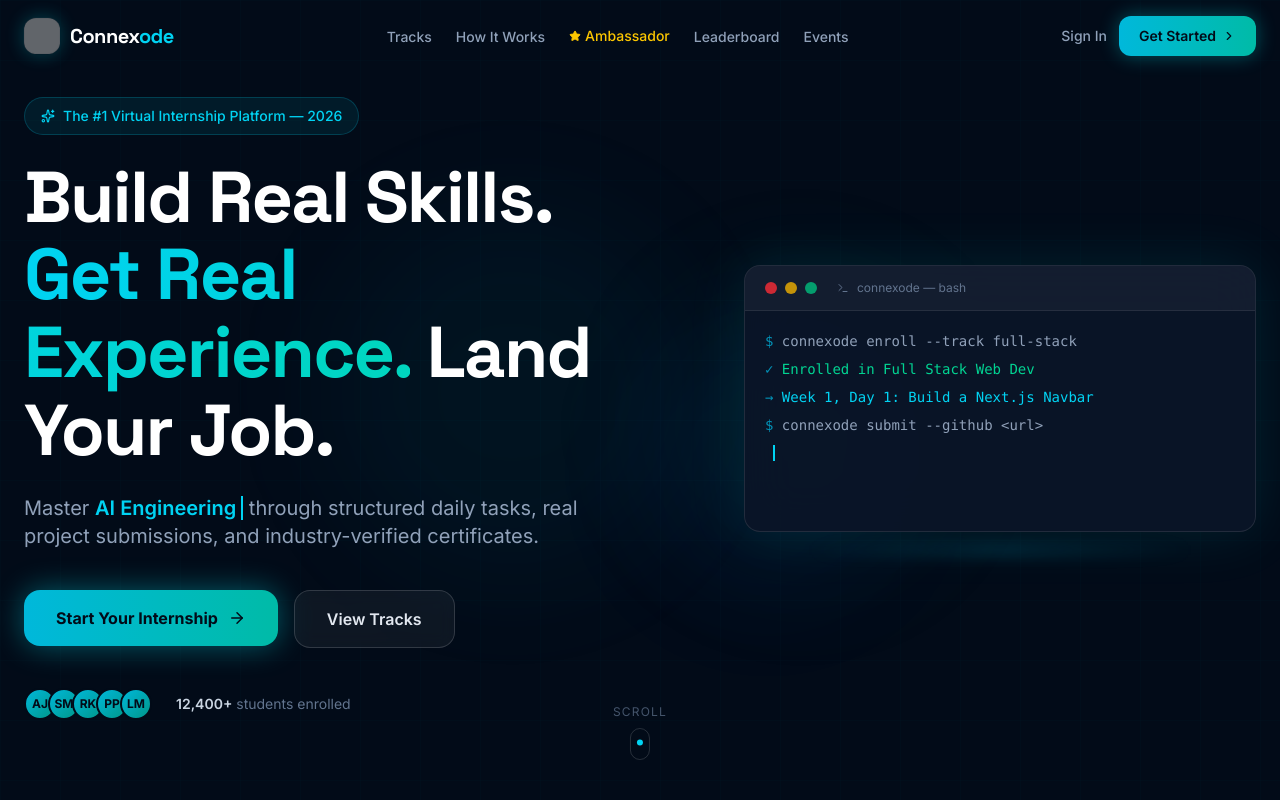
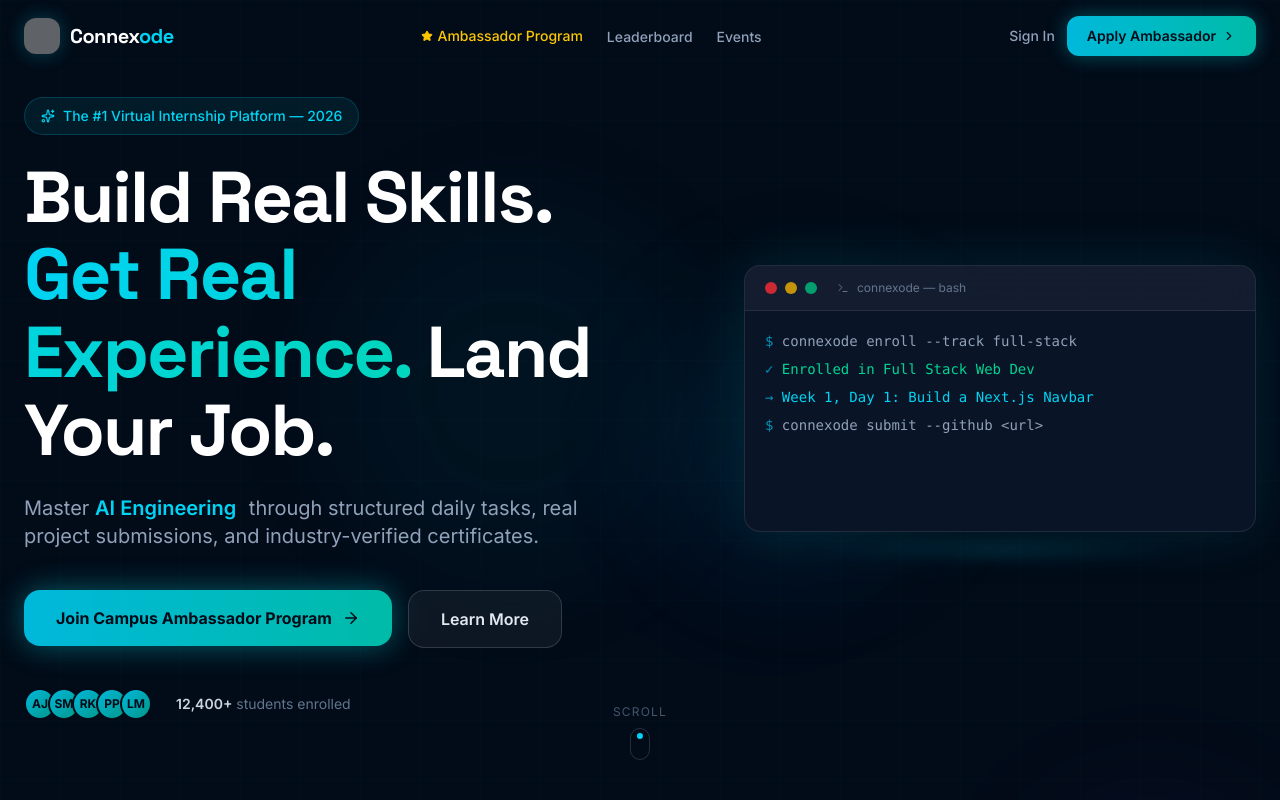
Before and after one commit to Ahmedkhn143/Connexode, a Next.js app: page / in a window 1280 px wide. Shown: the top 800 px of the page. Built offline with nearby package versions, Linux system fonts and the light colour scheme; grey boxes are pictures that could not be loaded.

Commit message:
feat: hide virtual internships and prioritize campus ambassador program

```diff
--- a/app/page.tsx
+++ b/app/page.tsx
@@ -19,8 +19,8 @@
     <main className="relative bg-[#020B18]">
       <Navbar />
       <HeroSection />
-      <TracksSection />
-      <HowItWorksSection />
+      {/* <TracksSection /> */}
+      {/* <HowItWorksSection /> */}
       <TrustSection />
       <CTASection />
       <Footer />
--- a/components/landing/HeroSection.tsx
+++ b/components/landing/HeroSection.tsx
@@ -139,18 +139,18 @@
             className="flex flex-col items-center gap-4 sm:flex-row lg:items-start"
           >
             <Link
-              href={isLoggedIn ? "#tracks" : "/register?tab=signup"}
+              href="/ambassador"
               className="group flex items-center gap-2.5 rounded-2xl bg-gradient-to-r from-cyan-500 to-teal-500 px-8 py-4 text-base font-bold text-[#020B18] shadow-[0_0_30px_rgba(0,245,255,0.35)] transition-all duration-300 hover:scale-105 hover:shadow-[0_0_50px_rgba(0,245,255,0.55)]"
             >
-              {isLoggedIn ? "Explore Tracks" : "Start Your Internship"}
+              Join Campus Ambassador Program
               <ArrowRight size={18} className="transition-transform group-hover:translate-x-1" />
             </Link>
-            <a
-              href="#tracks"
+            <Link
+              href="/ambassador"
               className="flex items-center gap-2.5 rounded-2xl border border-white/15 bg-white/5 px-8 py-4 text-base font-semibold text-slate-200 backdrop-blur-sm transition-all duration-300 hover:border-white/30 hover:bg-white/10"
             >
-              View Tracks
-            </a>
+              Learn More
+            </Link>
           </motion.div>
 
           {/* Social proof */}
--- a/components/layout/Navbar.tsx
+++ b/components/layout/Navbar.tsx
@@ -80,14 +80,14 @@
           {/* Desktop Nav Links — only show for non-logged-in or students */}
           {(!activeUser || role === "STUDENT") && (
             <ul className="hidden items-center gap-6 md:flex">
-              {!activeUser ? (
+               {!activeUser ? (
                 <>
-                  <li><a href="#tracks" className="text-sm font-medium text-slate-400 hover:text-cyan-400 transition-colors">Tracks</a></li>
-                  <li><a href="#how-it-works" className="text-sm font-medium text-slate-400 hover:text-cyan-400 transition-colors">How It Works</a></li>
+                  {/* <li><a href="#tracks" className="text-sm font-medium text-slate-400 hover:text-cyan-400 transition-colors">Tracks</a></li> */}
+                  {/* <li><a href="#how-it-works" className="text-sm font-medium text-slate-400 hover:text-cyan-400 transition-colors">How It Works</a></li> */}
                   <li>
                     <Link href="/ambassador" className="flex items-center gap-1 text-sm font-medium text-yellow-400 hover:text-yellow-300 transition-colors">
                       <Star size={12} className="fill-yellow-400" />
-                      Ambassador
+                      Ambassador Program
                     </Link>
                   </li>
                   <li><Link href="/leaderboard" className="text-sm font-medium text-slate-400 hover:text-cyan-400 transition-colors">Leaderboard</Link></li>
@@ -170,10 +170,10 @@
                   Sign In
                 </Link>
                 <Link
-                  href="/register?tab=signup"
+                  href="/ambassador"
                   className="group flex items-center gap-1.5 rounded-xl bg-gradient-to-r from-cyan-500 to-teal-500 px-5 py-2.5 text-sm font-semibold text-[#020B18] shadow-[0_0_20px_rgba(0,245,255,0.3)] transition-all duration-300 hover:shadow-[0_0_30px_rgba(0,245,255,0.5)] hover:scale-105"
                 >
-                  Get Started
+                  Apply Ambassador
                   <ChevronRight size={14} className="transition-transform group-hover:translate-x-0.5" />
                 </Link>
               </>
@@ -232,8 +232,8 @@
               </>
             ) : (
               <>
-                <a href="#tracks" className="rounded-lg px-4 py-3 text-sm font-medium text-slate-300 hover:bg-white/5 hover:text-cyan-400" onClick={() => setMobileOpen(false)}>Tracks</a>
-                <a href="#how-it-works" className="rounded-lg px-4 py-3 text-sm font-medium text-slate-300 hover:bg-white/5 hover:text-cyan-400" onClick={() => setMobileOpen(false)}>How It Works</a>
+                {/* <a href="#tracks" className="rounded-lg px-4 py-3 text-sm font-medium text-slate-300 hover:bg-white/5 hover:text-cyan-400" onClick={() => setMobileOpen(false)}>Tracks</a> */}
+                {/* <a href="#how-it-works" className="rounded-lg px-4 py-3 text-sm font-medium text-slate-300 hover:bg-white/5 hover:text-cyan-400" onClick={() => setMobileOpen(false)}>How It Works</a> */}
                 <Link href="/ambassador" className="rounded-lg px-4 py-3 text-sm font-medium text-yellow-400 hover:bg-yellow-500/5 flex items-center gap-2" onClick={() => setMobileOpen(false)}>
                   <Star size={13} className="fill-yellow-400" />
                   Ambassador Program
@@ -242,7 +242,7 @@
                 <Link href="/events" className="rounded-lg px-4 py-3 text-sm font-medium text-slate-300 hover:bg-white/5 hover:text-cyan-400" onClick={() => setMobileOpen(false)}>Events</Link>
                 <div className="mt-3 flex flex-col gap-2">
                   <Link href="/register" className="rounded-lg px-4 py-3 text-center text-sm font-medium text-slate-400 hover:text-white" onClick={() => setMobileOpen(false)}>Sign In</Link>
-                  <Link href="/register?tab=signup" className="rounded-xl bg-gradient-to-r from-cyan-500 to-teal-500 px-4 py-3 text-center text-sm font-semibold text-[#020B18]" onClick={() => setMobileOpen(false)}>Get Started</Link>
+                  <Link href="/ambassador" className="rounded-xl bg-gradient-to-r from-cyan-500 to-teal-500 px-4 py-3 text-center text-sm font-semibold text-[#020B18]" onClick={() => setMobileOpen(false)}>Apply Ambassador</Link>
                 </div>
               </>
             )}
```
